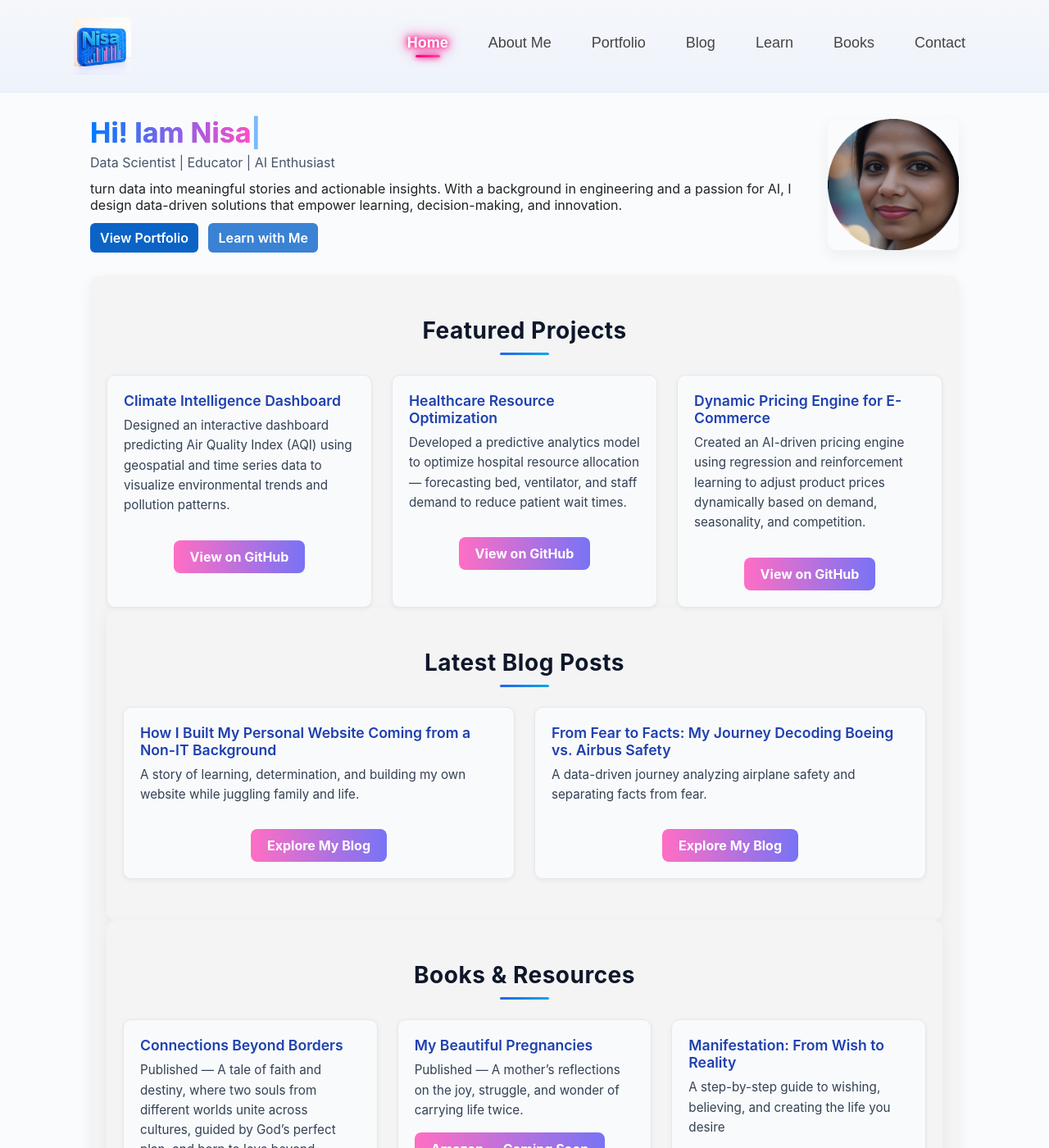
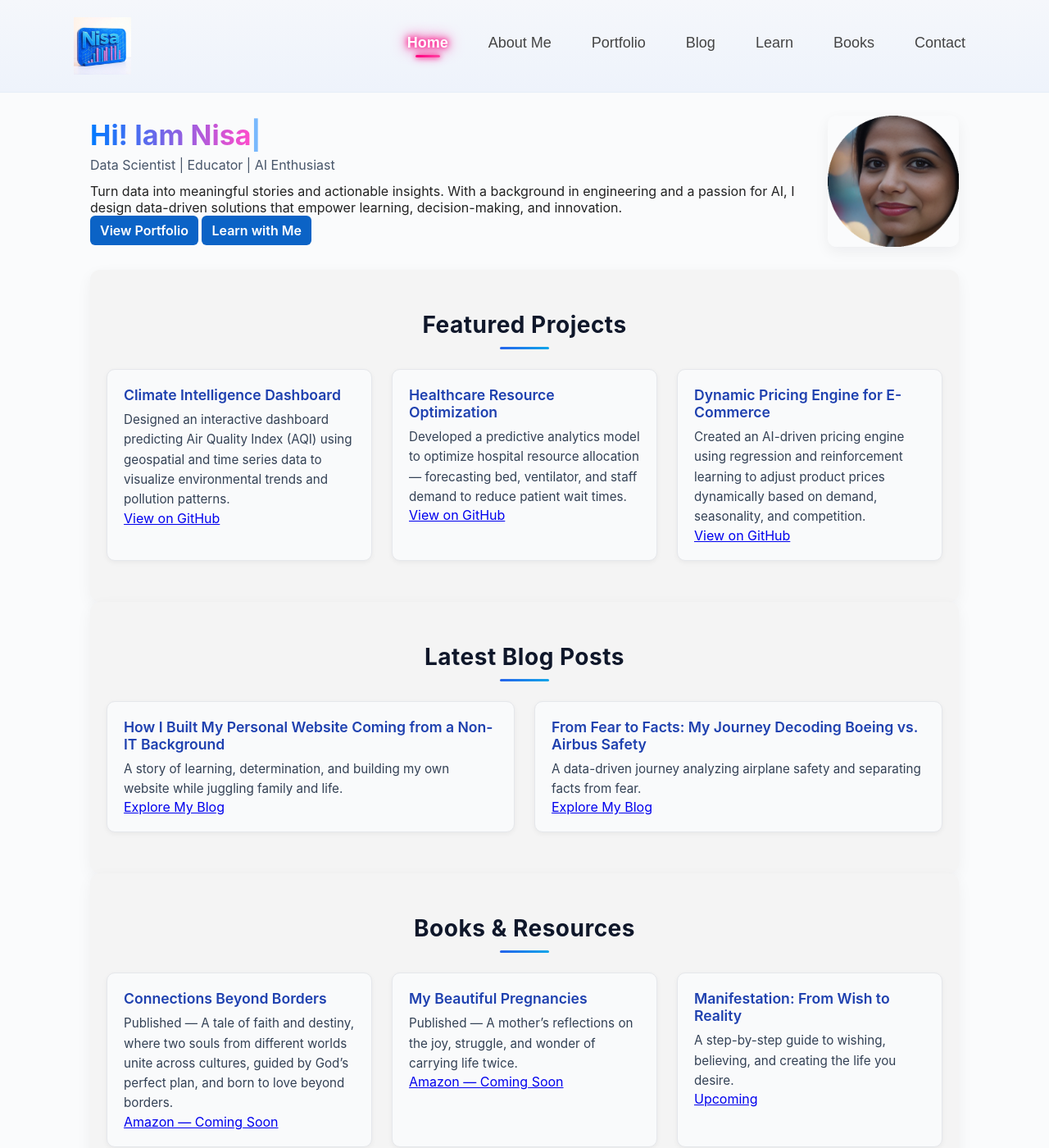
Before and after one commit to tabassumunnisa19/My_Personal_Website, a Jekyll site: the page index.html, which Jekyll copies as it is, in a window 1280 px wide and 1400 px high. Shown: the whole window at 82% size. Built offline with Jekyll 4.4.1, drawn with Linux system fonts in a browser that asks for light colours.

Commit message:
Update index.html

```diff
--- a/index.html
+++ b/index.html
@@ -6,8 +6,10 @@
   <title>Nisa — Data Scientist, Educator</title>
   <link rel="stylesheet" href="style.css" />
   <script src="scripts.js" defer></script>
+  <link rel="stylesheet" href="https://cdnjs.cloudflare.com/ajax/libs/font-awesome/6.4.0/css/all.min.css">
 </head>
-<link rel="stylesheet" href="https://cdnjs.cloudflare.com/ajax/libs/font-awesome/6.4.0/css/all.min.css">
+
+<body>
 <header class="site-header">
   <div class="site-container header-inner">
     <a href="index.html" class="logo">
@@ -34,27 +36,27 @@
   </div>
 </header>
 
-
 <main>
   <div class="site-container">
+    <!-- Hero Section -->
     <section class="hero">
       <div class="intro">
-        <h1 class="Hi! Iam Nisa">
+        <h1 class="typed-heading">
           <span id="typed"></span><span class="cursor">|</span>
         </h1>
-
         <p class="lead">Data Scientist | Educator | AI Enthusiast</p>
-        <p>turn data into meaningful stories and actionable insights. With a background in engineering and a passion for AI, I design data-driven solutions that empower learning, decision-making, and innovation.</p>
-        <p style="margin-top:12px;">
+        <p>Turn data into meaningful stories and actionable insights. With a background in engineering and a passion for AI, I design data-driven solutions that empower learning, decision-making, and innovation.</p>
+        <div class="btn-wrapper">
           <a href="portfolio.html" class="btn">View Portfolio</a>
-          <a href="learn.html" class="btn" style="background:#3a82d4; margin-left:8px;">Learn with Me</a>
-        </p>
+          <a href="learn.html" class="btn">Learn with Me</a>
+        </div>
       </div>
       <div class="profile">
         <img src="profile.png" alt="Profile">
       </div>
     </section>
 
+    <!-- Featured Projects Section -->
     <section class="section">
       <h2>Featured Projects</h2>
       <div class="grid">
@@ -82,129 +84,38 @@
           </div>
         </div>
       </div>
+    </section>
 
-      <section class="section">
+    <!-- Latest Blog Posts Section -->
+    <section class="section latest-blogs">
       <h2>Latest Blog Posts</h2>
       <div class="grid">
-    <!-- Card 1 -->
         <div class="card">
           <h3>How I Built My Personal Website Coming from a Non-IT Background</h3>
           <p>A story of learning, determination, and building my own website while juggling family and life.</p>
           <div class="btn-wrapper">
-        <a href="{{ '/posts/how-i-built-my-personal-website.md' | relative_url }}" class="btn-explore">Explore My Blog</a>
+            <a href="#" class="btn-explore">Explore My Blog</a>
           </div>
         </div>
 
-    <!-- Card 2 -->
         <div class="card">
           <h3>From Fear to Facts: My Journey Decoding Boeing vs. Airbus Safety</h3>
           <p>A data-driven journey analyzing airplane safety and separating facts from fear.</p>
           <div class="btn-wrapper">
-        <a href="{{ '/posts/2025-10-18-my-third-post.md' | relative_url }}" class="btn-explore">Explore My Blog</a>
+            <a href="#" class="btn-explore">Explore My Blog</a>
           </div>
         </div>
       </div>
     </section>
 
-<style>
-/* Grid layout */
-.latest-blogs .grid {
-  display: grid;
-  grid-template-columns: repeat(auto-fit, minmax(300px, 1fr));
-  gap: 20px;
-  margin-top: 20px;
-}
-
-/* Card styling */
-.latest-blogs .card {
-  background-color: #fff;
-  border-radius: 12px;
-  box-shadow: 0 6px 20px rgba(0,0,0,0.1);
-  padding: 20px;
-  display: flex;
-  flex-direction: column;
-  justify-content: space-between;
-}
-
-/* Button wrapper to center button */
-.btn-wrapper {
-  display: flex;
-  justify-content: center;
-  margin-top: 15px;
-}
-
-/* Solid Blue Button */
-.btn-explore {
-  display: inline-block;
-  padding: 10px 20px;
-  text-decoration: none;
-  color: #fff;
-  font-weight: bold;
-  border-radius: 8px;
-  background-color: #3b82f6; /* solid professional blue */
-  background-image: none; /* remove any gradient applied elsewhere */
-  transition: background 0.3s, transform 0.2s, box-shadow 0.2s;
-}
-
-.btn-explore:hover {
-  background-color: #2563eb; /* slightly darker blue on hover */
-  transform: translateY(-2px);
-  box-shadow: 0 6px 15px rgba(0,0,0,0.2);
-}
-
-.btn-explore:active {
-  background-color: #1d4ed8; /* active click state */
-}
-
-
-
-<style>
-/* Grid layout */
-.latest-blogs .grid {
-  display: grid;
-  grid-template-columns: repeat(auto-fit, minmax(300px, 1fr));
-  gap: 20px;
-  margin-top: 20px;
-}
-
-/* Card styling */
-.latest-blogs .card {
-  background-color: #fff;
-  border-radius: 12px;
-  box-shadow: 0 6px 20px rgba(0,0,0,0.1);
-  padding: 20px;
-  display: flex;
-  flex-direction: column;
-  justify-content: space-between;
-}
-
-/* Button styling with gradient */
-.btn-explore {
-  margin-top: 15px;
-  display: inline-block;
-  padding: 10px 20px;
-  text-decoration: none;
-  color: #fff;
-  font-weight: bold;
-  border-radius: 8px;
-  background: linear-gradient(90deg, #ff6ec4, #7873f5); /* pink to blue gradient */
-  transition: transform 0.2s, box-shadow 0.2s;
-}
-
-.btn-explore:hover {
-  transform: translateY(-3px);
-  box-shadow: 0 8px 20px rgba(0,0,0,0.2);
-}
-</style>
-
-
-    <section class="section">
+    <!-- Books & Resources Section -->
+    <section class="section books">
       <h2>Books & Resources</h2>
       <div class="grid">
         <div class="card">
           <h3>Connections Beyond Borders</h3>
           <p>Published — A tale of faith and destiny, where two souls from different worlds unite across cultures, guided by God’s perfect plan, and born to love beyond borders.</p>
-    <div class="book-actions">
+          <div class="btn-wrapper">
             <a class="btn-explore" href="#" aria-disabled="true">Amazon — Coming Soon</a>
           </div>
         </div>
@@ -212,21 +123,20 @@
         <div class="card">
           <h3>My Beautiful Pregnancies</h3>
           <p>Published — A mother’s reflections on the joy, struggle, and wonder of carrying life twice.</p>
-    <div class="book-actions">
+          <div class="btn-wrapper">
             <a class="btn-explore" href="#" aria-disabled="true">Amazon — Coming Soon</a>
           </div>
         </div>
 
         <div class="card">
           <h3>Manifestation: From Wish to Reality</h3>
-    <p>A step-by-step guide to wishing, believing, and creating the life you desire</p>
-    <div class="book-actions">
+          <p>A step-by-step guide to wishing, believing, and creating the life you desire.</p>
+          <div class="btn-wrapper">
             <a class="btn-explore" href="#" aria-disabled="true">Upcoming</a>
           </div>
         </div>
       </div>
-
-
+    </section>
   </div>
 </main>
 
@@ -234,13 +144,14 @@
   <div class="site-container footer-inner">
     <p class="copyright">© 2025 Nisa — Built with <span class="heart">❤️</span> by Nisa</p>
     <div class="socials" aria-label="social links">
-      <a href="#" class="social linkedin" title="LinkedIn" aria-label="LinkedIn"><i class="fab fa-linkedin" aria-hidden="true"></i></a>
-      <a href="#" class="social github" title="GitHub" aria-label="GitHub"><i class="fab fa-github" aria-hidden="true"></i></a>
-      <a href="#" class="social medium" title="Medium" aria-label="Medium"><i class="fab fa-medium" aria-hidden="true"></i></a>
-      <a href="#" class="social youtube" title="YouTube" aria-label="YouTube"><i class="fab fa-youtube" aria-hidden="true"></i></a>
+      <a href="#" class="social linkedin" title="LinkedIn" aria-label="LinkedIn"><i class="fab fa-linkedin"></i></a>
+      <a href="#" class="social github" title="GitHub" aria-label="GitHub"><i class="fab fa-github"></i></a>
+      <a href="#" class="social medium" title="Medium" aria-label="Medium"><i class="fab fa-medium"></i></a>
+      <a href="#" class="social youtube" title="YouTube" aria-label="YouTube"><i class="fab fa-youtube"></i></a>
     </div>
   </div>
 </footer>
+
 <script>
   const text = "Hi! Iam Nisa";
   let i = 0;
```
Also changed, not shown: other parts of index.html (+2 -4 lines). Lines whose indentation alone changed are shown as unchanged.
